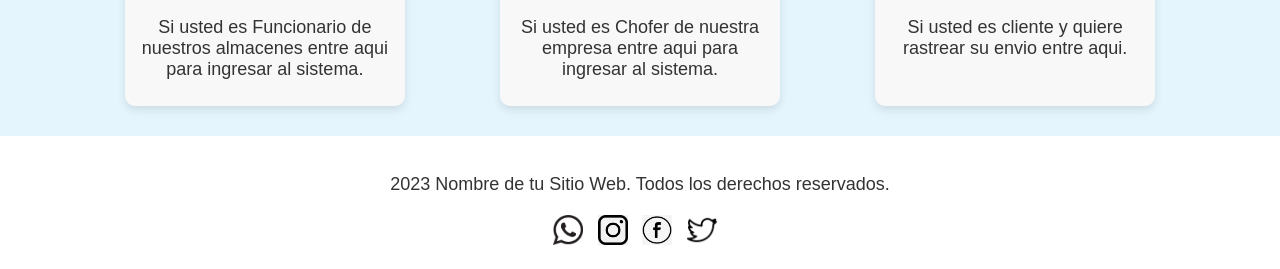
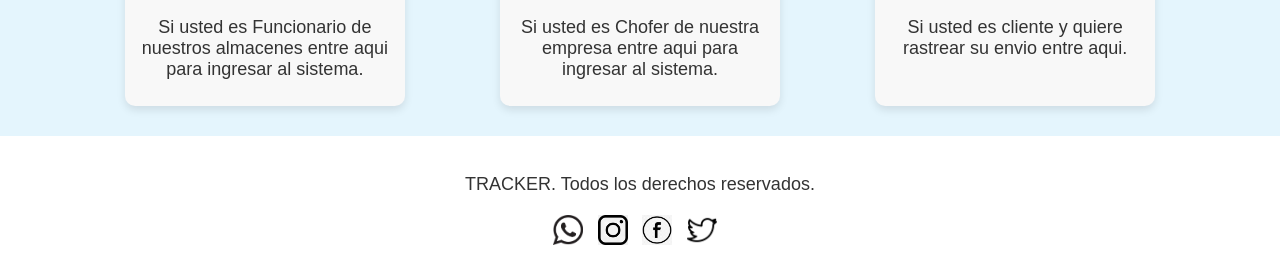
Before and after one commit to Proyecto-UTU-3BH/Homepage, a plain HTML site: page Html/index.html in a window 1280 px wide. Shown: the part 639-908 px from the top of the page. Drawn offline with Linux system fonts and the light colour scheme.

Commit message:
Pequeños cambios

```diff
--- a/Html/index.html
+++ b/Html/index.html
@@ -91,7 +91,7 @@
     </section>
 
     <footer>
-      <p>2023 Nombre de tu Sitio Web. Todos los derechos reservados.</p>
+      <p>TRACKER. Todos los derechos reservados.</p>
       <div class="social-icons">
         <a href="#"><img src="/Imagenes/whatsapp.png" alt="WhatsApp" /></a>
         <a href="#"><img src="/Imagenes/instagram.png" alt="Instagram" /></a>
```
Also changed, not shown: Html/sucursales.html (+1 -1 lines), Html/infoPaquetes.html (indentation only).
